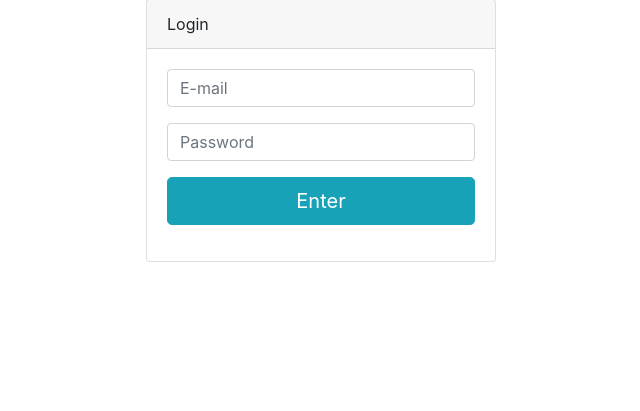
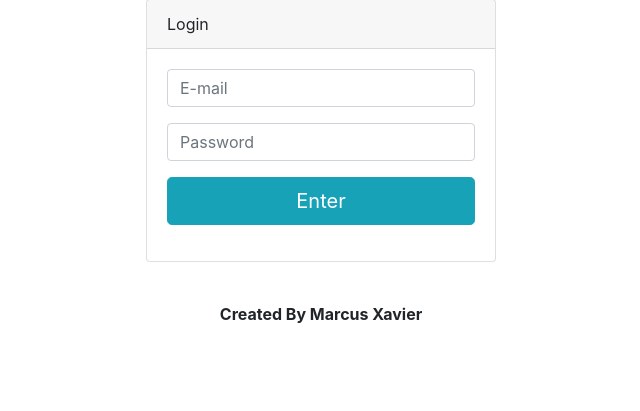
Before and after one commit to MarcusXavierr/HelpDesk, a PHP site: page /help_desk/ in a window 1280 px wide. Shown: the part 87-498 px from the top of the page, without its empty margins (319-959 px from the left). Run offline with PHP 8.4, Linux system fonts and the light colour scheme.

Commit message:
add footer

```diff
--- a/consult_call.php
+++ b/consult_call.php
@@ -76,6 +76,9 @@
         </div>
       </div>
     </div>
+    <footer class="page-footer font-small blue pt-4">
+        <div class="footer-copyright text-center py-3 font-weight-bold"> Created By Marcus Xavier</div>
+    </footer>
   </body>
 </html>
 <? $connection = null?>
--- a/create_account.php
+++ b/create_account.php
@@ -57,5 +57,8 @@
           </div>
         </div>
     </div>
+    <footer class="page-footer font-small blue pt-4">
+        <div class="footer-copyright text-center py-3 font-weight-bold"> Created By Marcus Xavier</div>
+    </footer>
   </body>
 </html>
--- a/home.php
+++ b/home.php
@@ -61,5 +61,8 @@
           </div>
         </div>
     </div>
+    <footer class="page-footer font-small blue pt-4">
+        <div class="footer-copyright text-center py-3 font-weight-bold"> Created By Marcus Xavier</div>
+    </footer>
   </body>
 </html>
--- a/index.php
+++ b/index.php
@@ -53,6 +53,9 @@
                   if(isset($_GET['user'])&& $_GET['user'] == 'unverified'){
                     echo "Please verify your email and activate your account";
                   }
+                  if(isset($_GET['user']) && $_GET['user'] == 'verified'){
+                    echo "Your account has been authenticated!";
+                  }
                   if(isset($_GET['created'])){
                     echo "Account created!";
                   }
@@ -62,5 +65,8 @@
           </div>
         </div>
     </div>
+    <footer class="page-footer font-small blue pt-4">
+        <div class="footer-copyright text-center py-3 font-weight-bold"> Created By Marcus Xavier</div>
+    </footer>
   </body>
 </html>
--- a/open_call.php
+++ b/open_call.php
@@ -80,5 +80,8 @@
           </div>
         </div>
     </div>
+    <footer class="page-footer font-small blue pt-4">
+        <div class="footer-copyright text-center py-3 font-weight-bold"> Created By Marcus Xavier</div>
+    </footer>
   </body>
 </html>
```
